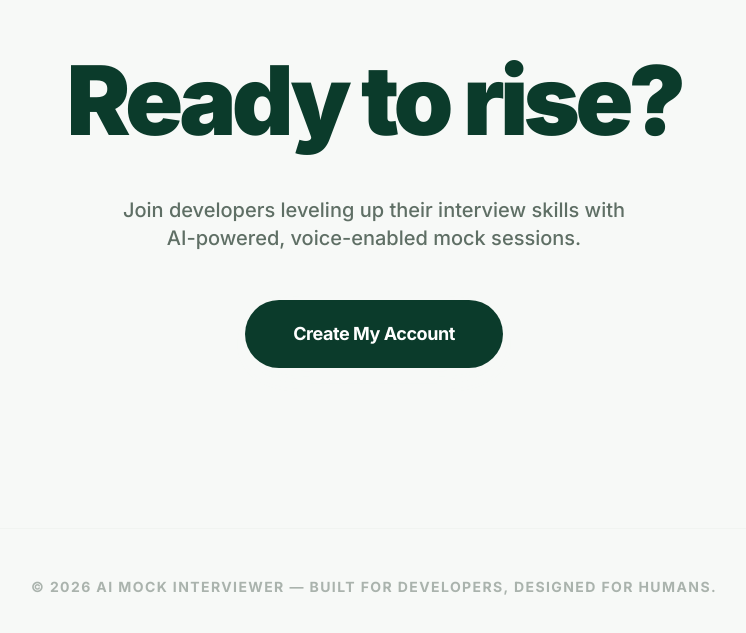
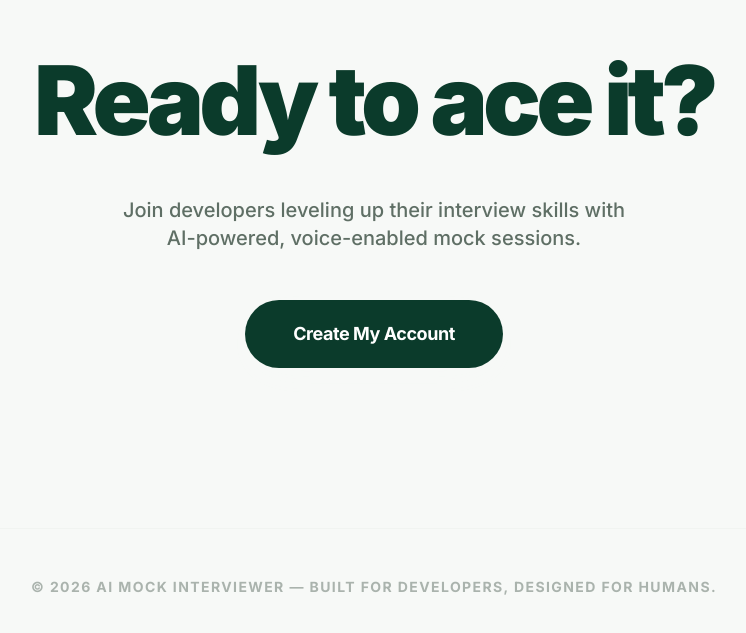
Before and after one commit to vanshikav312/ai-mock-interviewer, a Next.js app: page / in a window 1280 px wide. Shown: the part 1911-2544 px from the top of the page, without its empty margins (266-1012 px from the left). Built offline with nearby package versions, Linux system fonts and the light colour scheme.

Commit message:
docs: update CTA section headline from 'Ready to rise?' to 'Ready to ace it?'

```diff
--- a/app/page.jsx
+++ b/app/page.jsx
@@ -133,7 +133,7 @@ export default function HomePage() {
       {/* CTA Footer Section */}
       <section id="cta" className="py-40 px-6 text-center">
         <div className="max-w-3xl mx-auto space-y-12 animate-slide-up">
-          <h2 className="text-6xl md:text-8xl font-black text-luxury tracking-tighter">Ready to rise?</h2>
+          <h2 className="text-6xl md:text-8xl font-black text-luxury tracking-tighter">Ready to ace it?</h2>
           <p className="text-muted text-xl font-medium max-w-lg mx-auto">Join developers leveling up their interview skills with AI-powered, voice-enabled mock sessions.</p>
           <div className="flex flex-col sm:flex-row items-center justify-center gap-6">
             <Link href="/register" className="pill-btn bg-luxury text-white px-12 py-5 text-lg shadow-soft hover:shadow-elevated hover:-translate-y-1">
```
